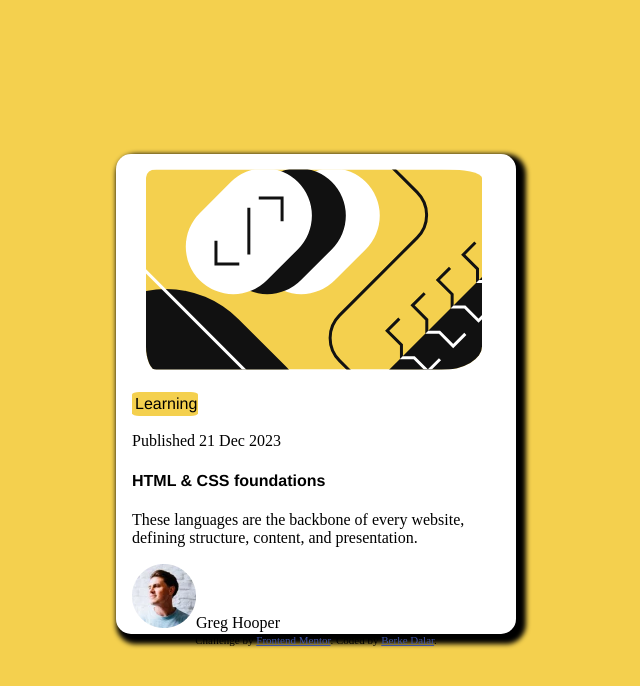
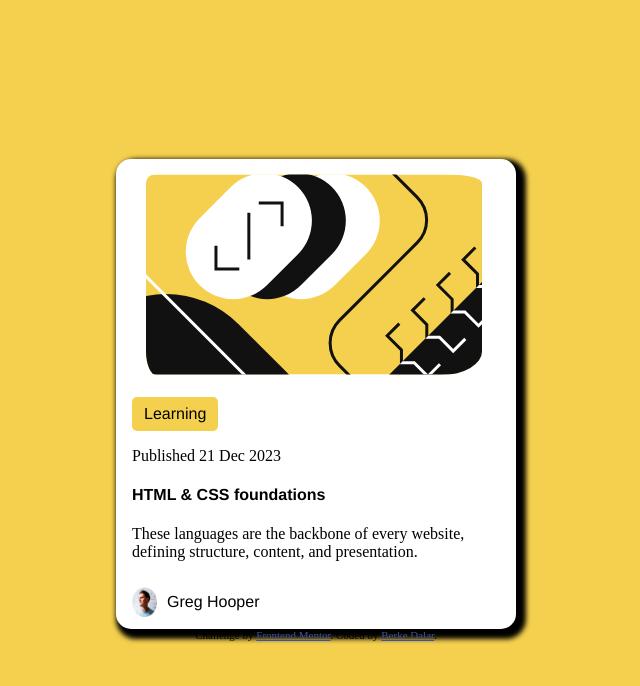
Before and after one commit to jariwarlord/BlogPrev, a plain HTML site: page index.html in a window 1280 px wide. Shown: the whole page, without its empty margins (324-964 px from the left). Drawn offline with Linux system fonts and the light colour scheme.

Commit message:
image and name content

```diff
--- a/index.html
+++ b/index.html
@@ -20,8 +20,10 @@
     <h4>HTML & CSS foundations</h4>
 
     <p>These languages are the backbone of every website, defining structure, content, and presentation.</p>
+    <div class="greg">
+      <img width="25px" height="30px" src="/assets/images/image-avatar.webp"> <p>Greg Hooper</p>
+    </div>
 
-    <img src="/assets/images/image-avatar.webp">Greg Hooper
   </div>
 
   </div>
--- a/styles.css
+++ b/styles.css
@@ -16,9 +16,9 @@ width: 400px;
 #Learning{
     color: black;
     background-color: #F4D04E;
-    width: 60px;
-    padding: 3px;
-    border-radius: 11%;
+    width: fit-content;
+    padding: 8px 12px;
+    border-radius: 5px;
     font-family: 'Franklin Gothic Medium', 'Arial Narrow', Arial, sans-serif;
 }
 
@@ -41,3 +41,10 @@ body{
 h4{
     font-family: 'Franklin Gothic Medium', 'Arial Narrow', Arial, sans-serif;
 }
+.greg{
+    gap: 10px;
+    display: flex;
+    align-items: center;
+    font-family: 'Franklin Gothic Medium', 'Arial Narrow', Arial, sans-serif;
+
+}
```
